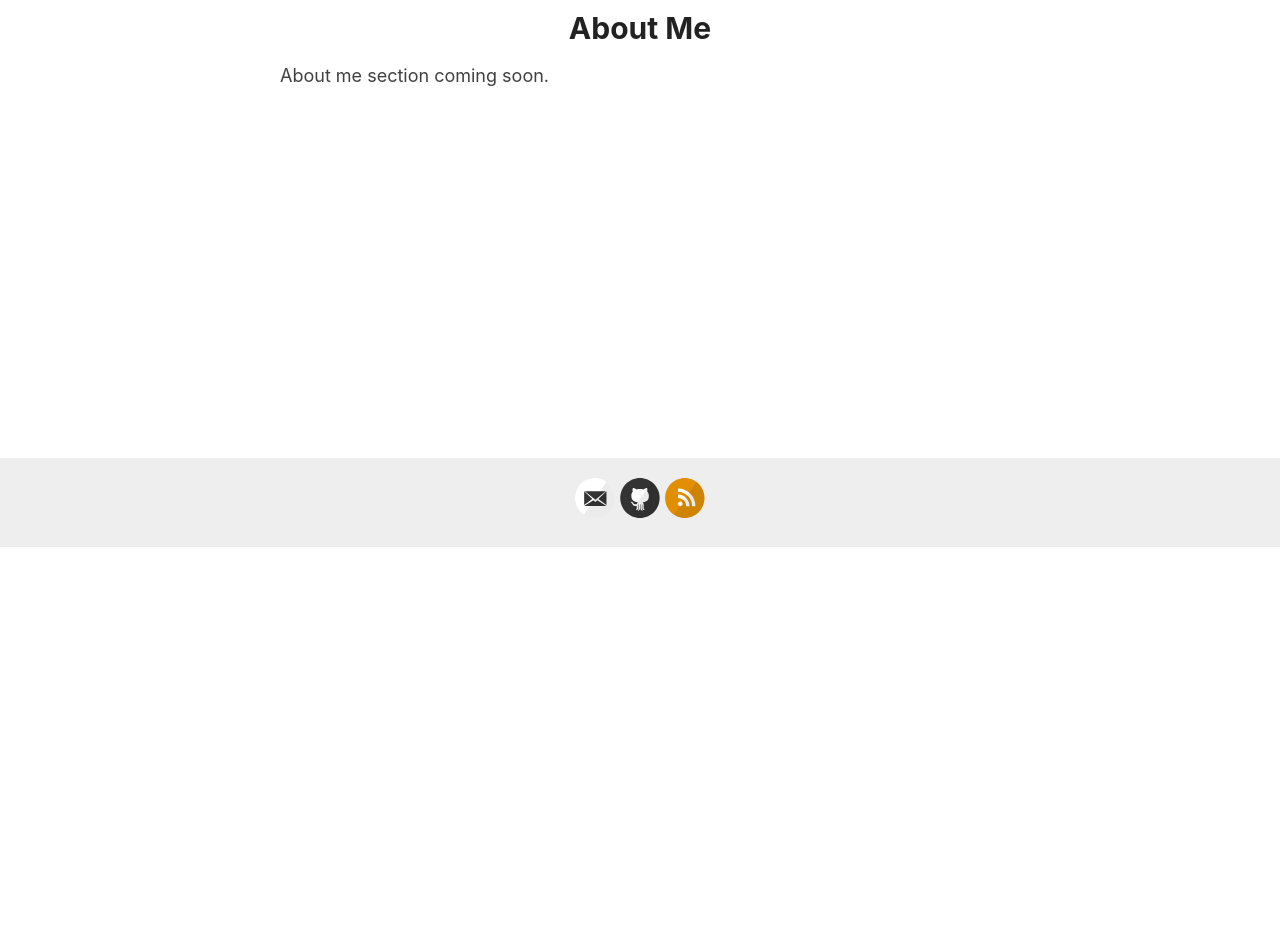
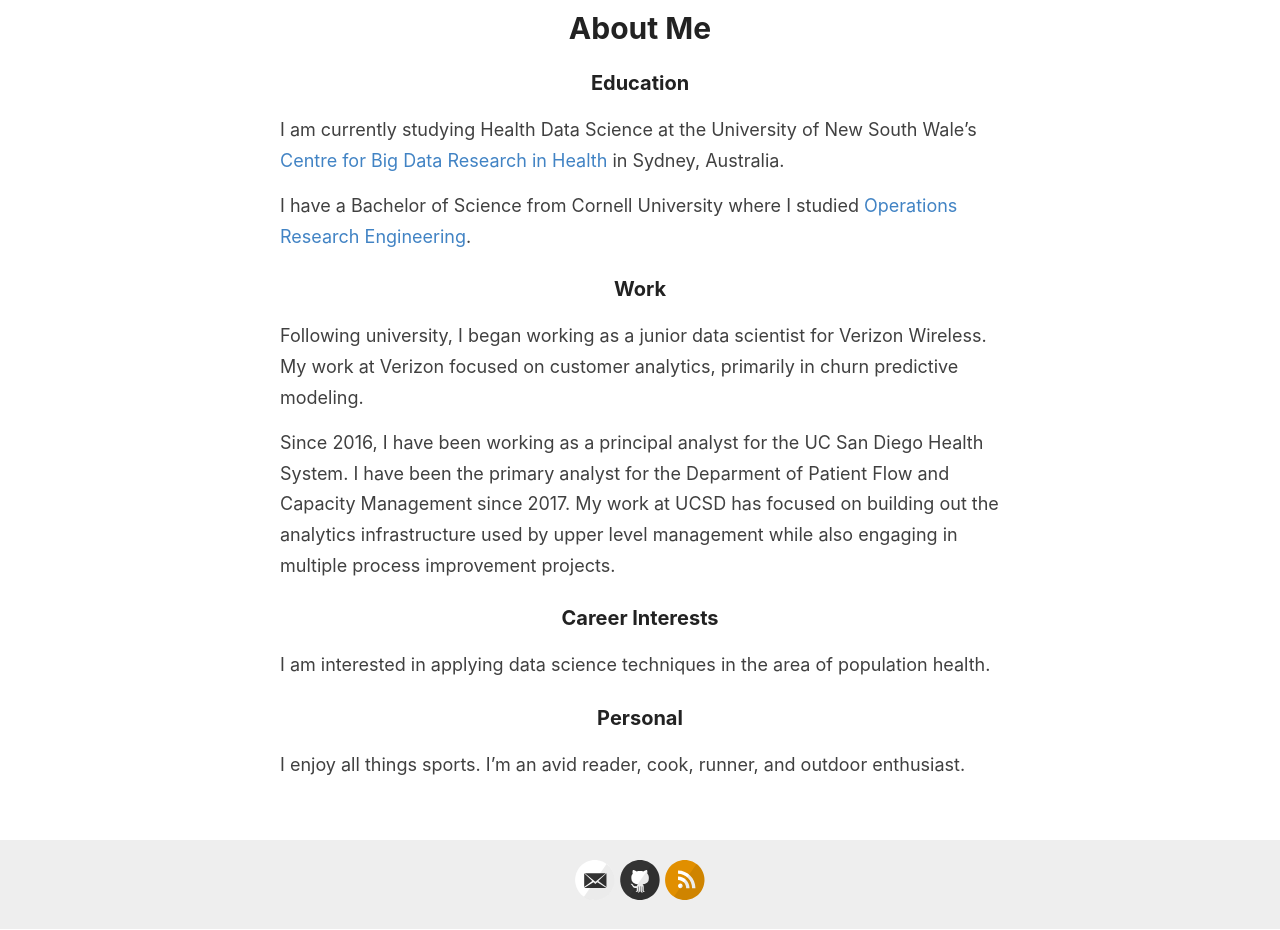
Before and after one commit to Murrkeys/Murrkeys.github.io, a Jekyll site: the page built from _pages/about.md, in a window 1280 px wide. Shown: the part 353-1283 px from the top of the page. Built offline with Jekyll 4.4.1, drawn with Linux system fonts in a browser that asks for light colours; before the commit the page ends 901 px from its top, so only the background shows below that.

Commit message:
Update about.md

```diff
--- a/_pages/about.md
+++ b/_pages/about.md
@@ -5,4 +5,23 @@
 headshot: /images/headshot.jpg
 ---
 
-About me section coming soon.
+### Education
+
+I am currently studying Health Data Science at the University of New South Wale's [Centre for Big Data Research in Health](https://cbdrh.med.unsw.edu.au/) in Sydney, Australia.
+
+I have a Bachelor of Science from Cornell University where I studied [Operations Research Engineering](https://www.orie.cornell.edu/orie).
+
+
+### Work
+
+Following university, I began working as a junior data scientist for Verizon Wireless. My work at Verizon focused on customer analytics, primarily in churn predictive modeling.
+
+Since 2016, I have been working as a principal analyst for the UC San Diego Health System.  I have been the primary analyst for the Deparment of Patient Flow and Capacity Management since 2017. My work at UCSD has focused on building out the analytics infrastructure used by upper level management while also engaging in multiple process improvement projects.
+
+### Career Interests
+
+I am interested in applying data science techniques in the area of population health.
+
+### Personal
+
+I enjoy all things sports. I'm an avid reader, cook, runner, and outdoor enthusiast.
```
